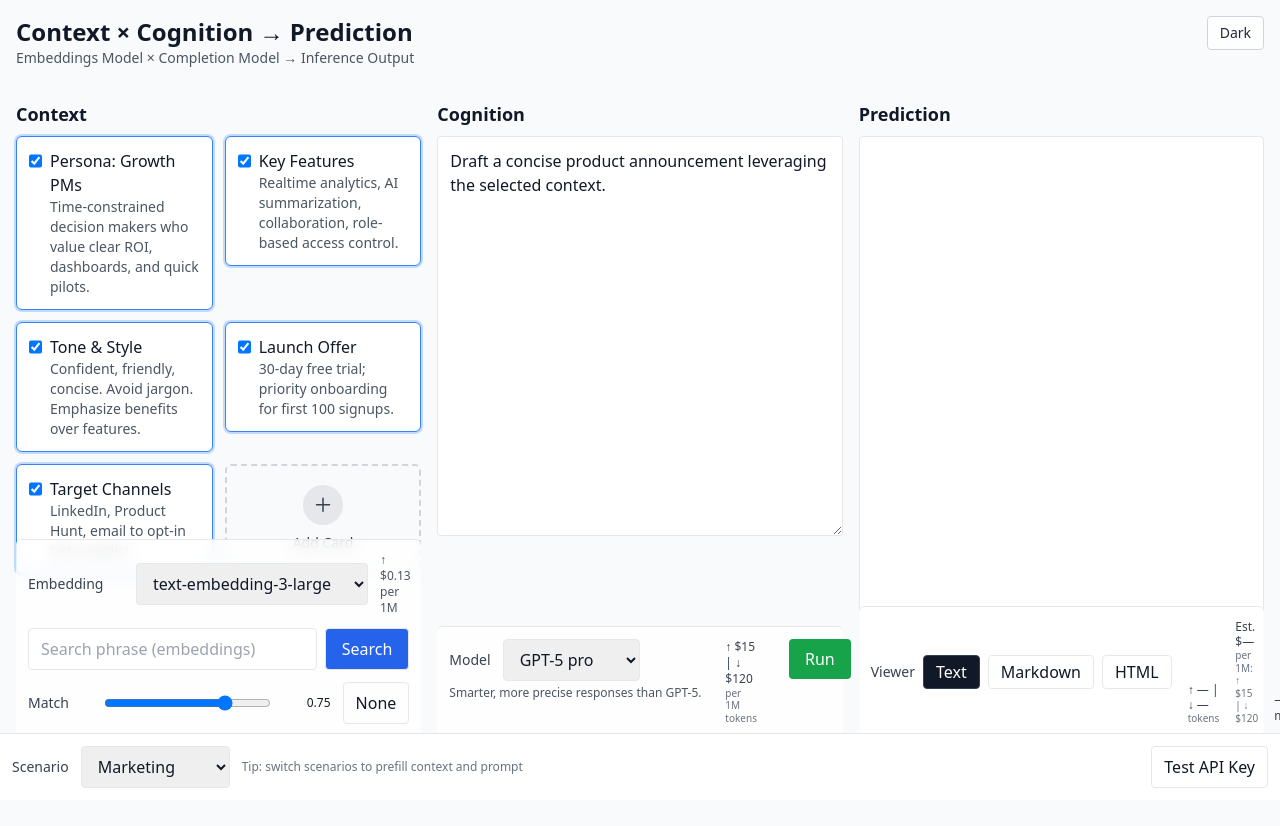
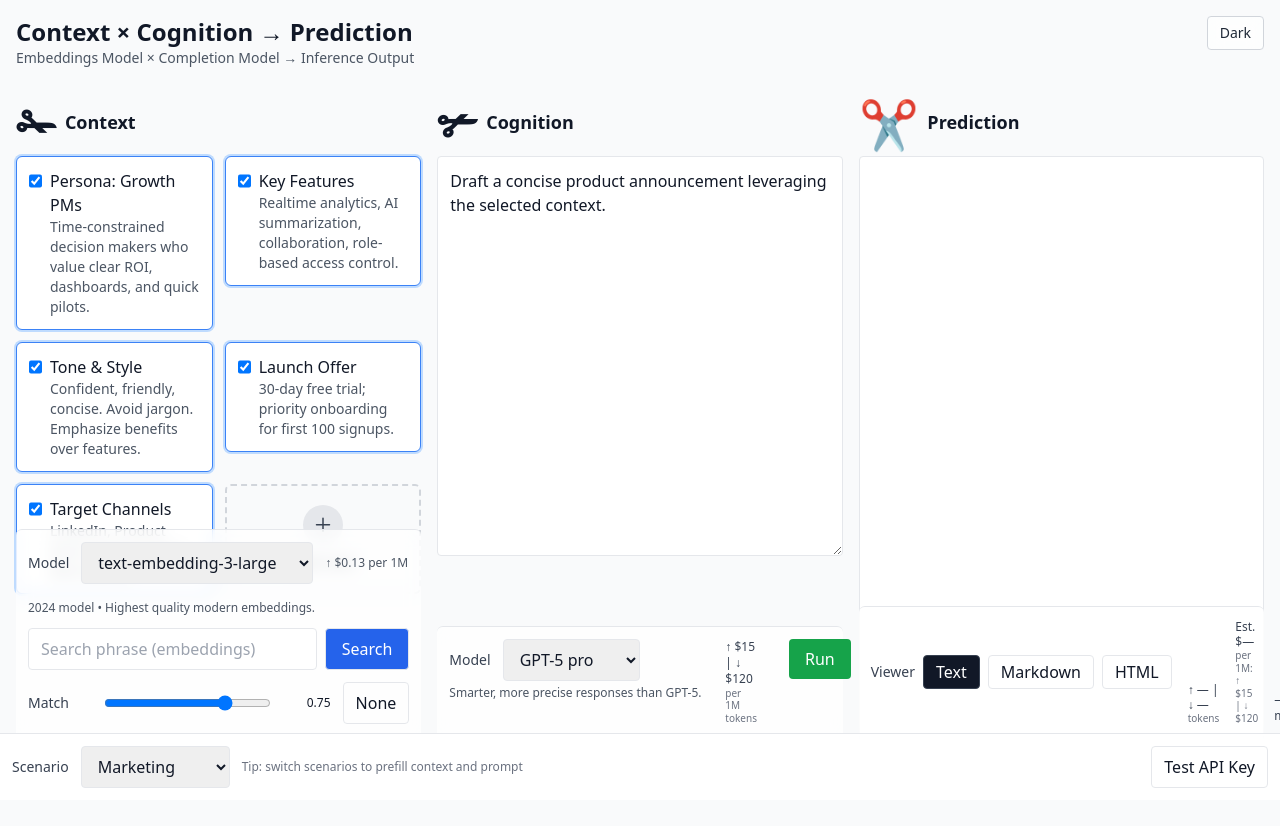
Before and after one commit to aji-ai/js-scissors, a Next.js app: page / in a window 1280 px wide. Shown: the top 826 px of the page. Built offline with nearby package versions, Linux system fonts and the light colour scheme.

Commit message:
Added scissor blades

```diff
--- a/app/page.tsx
+++ b/app/page.tsx
@@ -50,6 +50,7 @@ function AppColumns() {
               availableEmbeddingModels={s.availableEmbeddingModels}
               embeddingPricing={s.embeddingPricing}
               onChangeEmbeddingModel={s.setEmbeddingModel}
+              embeddingHints={s.embeddingHints}
             />
           </div>
           <div className="md:col-span-1">
--- a/components/AppState.tsx
+++ b/components/AppState.tsx
@@ -20,6 +20,7 @@ type AppState = {
   embeddingModel: string;
   availableEmbeddingModels: string[];
   embeddingPricing: Record<string, number>;
+  embeddingHints: Record<string, string>;
   // cognition
   prompt: string;
   modelId: string;
@@ -151,6 +152,14 @@ export function AppStateProvider({ children }: { children: React.ReactNode }) {
     [EMBEDDING_PRICES]
   );
   const [embeddingModel, setEmbeddingModel] = useState<string>(availableEmbeddingModels[0]);
+  const EMBEDDING_HINTS: Record<string, string> = useMemo(
+    () => ({
+      "text-embedding-3-large": "2024 model • Highest quality modern embeddings.",
+      "text-embedding-3-small": "2024 model • Small, fast, cost‑efficient.",
+      "text-embedding-ada-002": "2022 model • Legacy ada embeddings, cheaper but older."
+    }),
+    []
+  );
 
   const [prompt, setPrompt] = useState<string>("");
   const [modelId, setModelId] = useState<string>(sortedModels[0]);
@@ -347,6 +356,7 @@ export function AppStateProvider({ children }: { children: React.ReactNode }) {
       embeddingModel,
       availableEmbeddingModels,
       embeddingPricing: EMBEDDING_PRICES,
+      embeddingHints: EMBEDDING_HINTS,
       searchStatus,
       searchError,
       prompt,
--- a/components/CognitionColumn.tsx
+++ b/components/CognitionColumn.tsx
@@ -24,7 +24,9 @@ export function CognitionColumn({
   const price = modelPricing?.[model];
   return (
     <section className="flex flex-col h-full">
-      <h2 className="text-lg font-semibold mb-2">Cognition</h2>
+      <h2 className="text-lg font-semibold mb-2">
+        <span className="text-5xl align-middle mr-1">✃</span> Cognition
+      </h2>
       <div className="flex-1">
         <textarea
           value={prompt}
--- a/components/ContextColumn.tsx
+++ b/components/ContextColumn.tsx
@@ -21,6 +21,7 @@ interface ContextColumnProps {
   availableEmbeddingModels: string[];
   embeddingPricing: Record<string, number>;
   onChangeEmbeddingModel: (m: string) => void;
+  embeddingHints: Record<string, string>;
 }
 
 export function ContextColumn({
@@ -40,7 +41,8 @@ export function ContextColumn({
   embeddingModel,
   availableEmbeddingModels,
   embeddingPricing,
-  onChangeEmbeddingModel
+  onChangeEmbeddingModel,
+  embeddingHints
 }: ContextColumnProps) {
   const [phrase, setPhrase] = useState(initialSearchPhrase ?? "");
   const [minSim, setMinSim] = useState(initialMinSimilarity ?? 0.75);
@@ -55,7 +57,9 @@ export function ContextColumn({
 
   return (
     <section className="flex flex-col h-full">
-      <h2 className="text-lg font-semibold mb-2">Context</h2>
+      <h2 className="text-lg font-semibold mb-2">
+        <span className="text-5xl align-middle mr-1">✁</span> Context
+      </h2>
       <div className="grid grid-cols-1 md:grid-cols-2 gap-3 pb-24">
         {chunks.map((chunk) => {
           const checked = selectedChunkIds.has(chunk.id);
@@ -93,7 +97,7 @@ export function ContextColumn({
       <div className="column-sticky-footer p-3 rounded-t-md">
         <div className="flex flex-col gap-3">
           <div className="flex items-center gap-3">
-            <label className="text-sm text-gray-700 min-w-24">Embedding</label>
+            <label className="text-sm text-gray-700">Model</label>
             <select
               className="rounded border px-3 py-2 dark:bg-gray-900 dark:border-gray-700 dark:text-gray-100"
               value={embeddingModel}
@@ -108,6 +112,9 @@ export function ContextColumn({
             <span className="text-xs text-gray-600 tabular-nums">
               ↑ ${embeddingPricing[embeddingModel]?.toFixed(2) ?? "—"} per 1M
             </span>
+          </div>
+          <div className="mt-1 text-xs text-gray-600 dark:text-gray-400">
+            {embeddingHints[embeddingModel]}
           </div>
           <div className="flex gap-2">
             <input
--- a/components/PredictionColumn.tsx
+++ b/components/PredictionColumn.tsx
@@ -82,7 +82,9 @@ export function PredictionColumn({
 
   return (
     <section className="flex flex-col h-full">
-      <h2 className="text-lg font-semibold mb-2">Prediction</h2>
+      <h2 className="text-lg font-semibold mb-2">
+        <span className="text-5xl align-middle mr-1">✂</span> Prediction
+      </h2>
       <div className="flex-1 overflow-auto rounded border bg-white p-3 dark:bg-gray-800 dark:border-gray-700">
         {mode === "text" && <pre className="whitespace-pre-wrap text-sm">{output}</pre>}
         {mode === "markdown" && (
```
